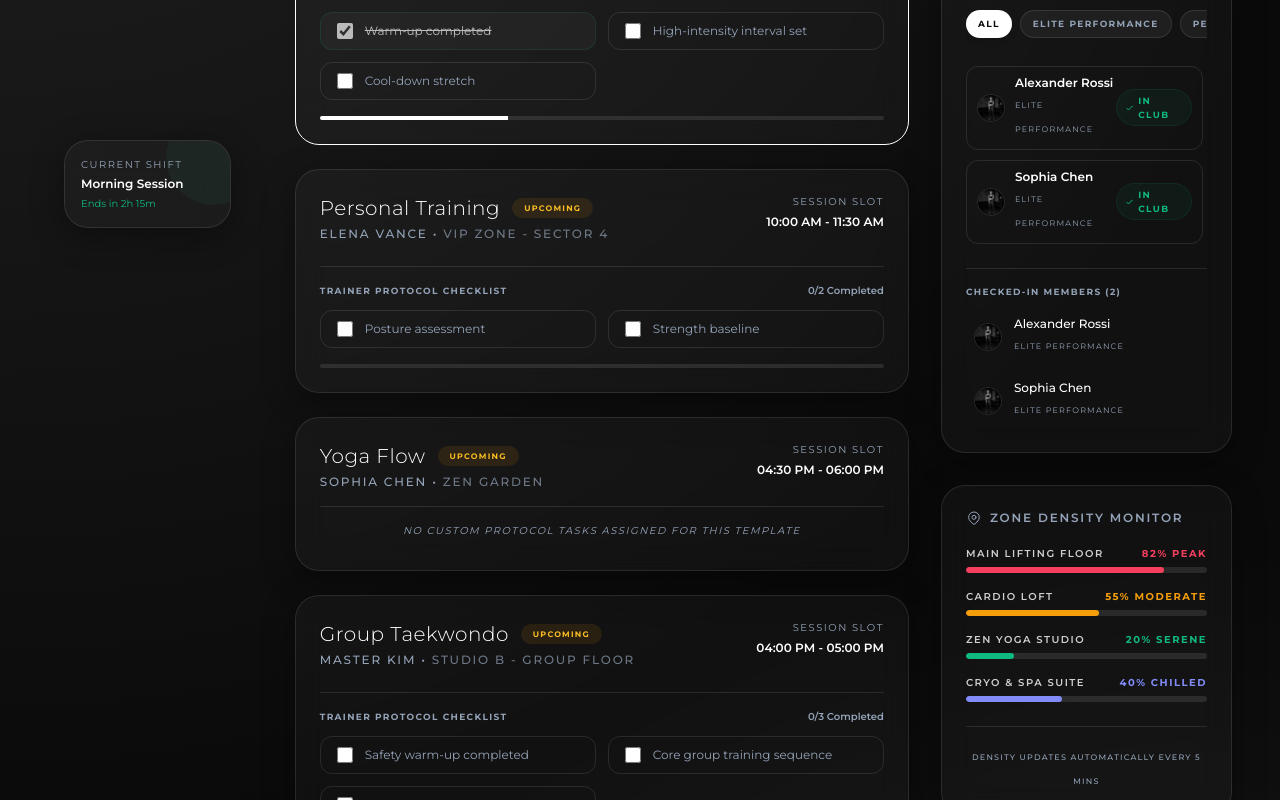
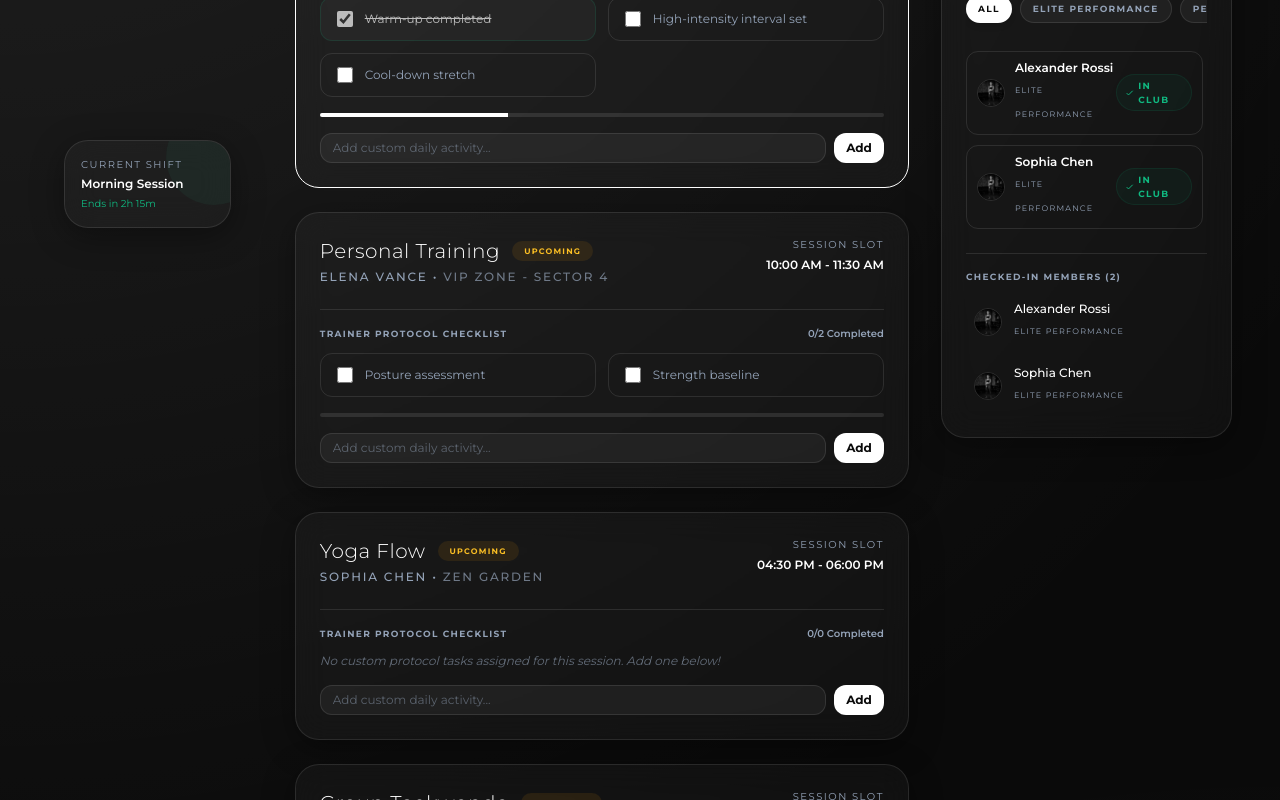
Before and after one commit to Bigu-16/Gym-membership, a React (Vite) app: page / in a window 1280 px wide. Shown: the part 540-1340 px from the top of the page. Built offline with nearby package versions, Linux system fonts and the light colour scheme.

Commit message:
feat: add persistent session checklist management with CRUD functionality and update dashboard in-club member tracking

```diff
--- a/src/App.jsx
+++ b/src/App.jsx
@@ -99,6 +99,7 @@ const App = () => {
   ]);
 
   const [sessions, setSessions] = useState(MOCK_SESSIONS);
+  const [inClubList, setInClubList] = useState([1, 4]);
 
   const [scheduleTemplates, setScheduleTemplates] = useState(() => {
     const saved = localStorage.getItem('gym_schedule_templates');
@@ -210,7 +211,7 @@ const App = () => {
             </div>
             <div className="glass-card px-6 py-3">
               <span className="text-[10px] uppercase tracking-luxury text-[var(--text-secondary)] block mb-1">Active Now</span>
-              <span className="text-2xl font-semibold text-emerald-500 dark:text-emerald-400">12</span>
+              <span className="text-2xl font-semibold text-emerald-500 dark:text-emerald-400">{inClubList.length}</span>
             </div>
           </div>
         </header>
@@ -245,6 +246,8 @@ const App = () => {
               setSessions={setSessions}
               scheduleTemplates={scheduleTemplates}
               onTabChange={setActiveTab}
+              inClubList={inClubList}
+              setInClubList={setInClubList}
             />
           ) : (
             <div className="flex flex-col items-center justify-center min-h-[50vh] glass-card p-12 text-center">
--- a/src/components/DashboardOverview.jsx
+++ b/src/components/DashboardOverview.jsx
@@ -1,11 +1,22 @@
 import React, { useState, useEffect } from 'react';
 
-const DashboardOverview = ({ members, sessions, setSessions, scheduleTemplates = [], onTabChange }) => {
+const DashboardOverview = ({ members, sessions, setSessions, scheduleTemplates = [], onTabChange, inClubList, setInClubList }) => {
   const [searchTerm, setSearchTerm] = useState('');
   const [showCheckInSuccess, setShowCheckInSuccess] = useState(null);
-  const [inClubList, setInClubList] = useState([1, 4]); // Member IDs currently in the club
   const [selectedCategory, setSelectedCategory] = useState('All');
-  const [localChecklists, setLocalChecklists] = useState({});
+  const [localChecklists, setLocalChecklists] = useState(() => {
+    try {
+      const saved = localStorage.getItem('gym_session_checklists');
+      return saved ? JSON.parse(saved) : {};
+    } catch (e) {
+      return {};
+    }
+  });
+
+  useEffect(() => {
+    localStorage.setItem('gym_session_checklists', JSON.stringify(localChecklists));
+  }, [localChecklists]);
+
 
   // Merge custom sessions with mapped schedule templates to represent live scheduled classes (e.g. Muay Thai, Taekwondo, Fitness)
   const allSessions = React.useMemo(() => {
@@ -129,34 +140,48 @@ const DashboardOverview = ({ members, sessions, setSessions, scheduleTemplates =
 
   // Toggle checklist item for sessions
   const handleToggleChecklist = (sessionId, itemId) => {
-    if (typeof sessionId === 'string' && sessionId.startsWith('template-')) {
     setLocalChecklists(prev => {
-        const checkedList = prev[sessionId] || [];
-        const exists = checkedList.includes(itemId);
+      const currentList = prev[sessionId] || (allSessions.find(s => s.id === sessionId)?.checklist || []);
+      const updatedList = currentList.map(item =>
+        item.id === itemId ? { ...item, checked: !item.checked } : item
+      );
       return {
         ...prev,
-          [sessionId]: exists
-            ? checkedList.filter(id => id !== itemId)
-            : [...checkedList, itemId]
+        [sessionId]: updatedList
       };
     });
-      return;
-    }
+  };
 
-    setSessions(prev => prev.map(session => {
-      if (session.id === sessionId) {
+  // Add dynamic custom checklist item to a specific session
+  const handleAddChecklistItem = (sessionId, text) => {
+    if (!text.trim()) return;
+    setLocalChecklists(prev => {
+      const currentList = prev[sessionId] || (allSessions.find(s => s.id === sessionId)?.checklist || []);
+      const newItem = {
+        id: Date.now(),
+        text: text.trim(),
+        checked: false
+      };
       return {
-          ...session,
-          checklist: session.checklist.map(item => {
-            if (item.id === itemId) {
-              return { ...item, checked: !item.checked };
-            }
-            return item;
-          })
+        ...prev,
+        [sessionId]: [...currentList, newItem]
       };
-      }
-      return session;
-    }));
+    });
+  };
+
+  // Remove dynamic custom checklist item from a specific session
+  const handleDeleteChecklistItem = (sessionId, itemId) => {
+    const isConfirmed = window.confirm("Are you sure you want to delete this task from the checklist?");
+    if (!isConfirmed) return;
+
+    setLocalChecklists(prev => {
+      const currentList = prev[sessionId] || (allSessions.find(s => s.id === sessionId)?.checklist || []);
+      const updatedList = currentList.filter(item => item.id !== itemId);
+      return {
+        ...prev,
+        [sessionId]: updatedList
+      };
+    });
   };
 
   // Check in a member
@@ -206,7 +231,7 @@ const DashboardOverview = ({ members, sessions, setSessions, scheduleTemplates =
       )}
 
       {/* Grid of Key Performance Stats */}
-      <div className="grid grid-cols-1 md:grid-cols-2 lg:grid-cols-4 gap-6">
+      <div className="grid grid-cols-1 md:grid-cols-2 lg:grid-cols-3 gap-6">
         {/* Total Members */}
         <div
           onClick={() => onTabChange('members')}
@@ -291,25 +316,7 @@ const DashboardOverview = ({ members, sessions, setSessions, scheduleTemplates =
           </div>
         </div>
 
-        {/* Active Trainers */}
-        <div className="glass-card p-6 relative overflow-hidden">
-          <div className="flex justify-between items-start mb-4">
-            <div>
-              <span className="text-[10px] uppercase tracking-luxury text-[var(--text-secondary)] block mb-1">Active Coaching</span>
-              <span className="text-3xl font-light tracking-wide">3 <span className="text-xs text-[var(--text-secondary)]">On Duty</span></span>
-            </div>
-            <div className="p-3 bg-[var(--card-hover)] rounded-xl">
-              <svg className="w-5 h-5" fill="none" viewBox="0 0 24 24" stroke="currentColor">
-                <path strokeLinecap="round" strokeLinejoin="round" strokeWidth={1.5} d="M16 7a4 4 0 11-8 0 4 4 0 018 0zM12 14a7 7 0 00-7 7h14a7 7 0 00-7-7z" />
-              </svg>
-            </div>
-          </div>
-          <div className="flex -space-x-2 overflow-hidden mt-2">
-            <div className="inline-block h-6 w-6 rounded-full ring-2 ring-[var(--bg-primary)] bg-neutral-800 text-[10px] flex items-center justify-center font-bold">MT</div>
-            <div className="inline-block h-6 w-6 rounded-full ring-2 ring-[var(--bg-primary)] bg-emerald-800 text-[10px] flex items-center justify-center font-bold">EV</div>
-            <div className="inline-block h-6 w-6 rounded-full ring-2 ring-[var(--bg-primary)] bg-indigo-800 text-[10px] flex items-center justify-center font-bold">SC</div>
-          </div>
-        </div>
+
       </div>
 
       {/* Main Two-Column Layout */}
@@ -334,12 +341,9 @@ const DashboardOverview = ({ members, sessions, setSessions, scheduleTemplates =
           <div className="space-y-6">
             {allSessions.map((session) => {
               const isProgress = session.status === 'in-progress';
-              const totalTasks = session.checklist?.length || 0;
-              const completedTasks = session.checklist?.filter(item => {
-                return typeof session.id === 'string' && session.id.startsWith('template-')
-                  ? (localChecklists[session.id]?.includes(item.id) || false)
-                  : item.checked;
-              }).length || 0;
+              const sessionChecklist = localChecklists[session.id] || session.checklist || [];
+              const totalTasks = sessionChecklist.length;
+              const completedTasks = sessionChecklist.filter(item => item.checked).length;
               const progressPercentage = totalTasks > 0 ? (completedTasks / totalTasks) * 100 : 0;
 
               return (
@@ -377,59 +381,88 @@ const DashboardOverview = ({ members, sessions, setSessions, scheduleTemplates =
                   </div>
 
                   {/* Checklist & Micro-Tasks */}
-                  {totalTasks > 0 && (
                   <div className="mt-6 pt-4 border-t border-[var(--glass-border)]">
                     <div className="flex justify-between items-center mb-3">
                       <span className="text-[9px] uppercase tracking-luxury text-[var(--text-secondary)] font-bold">Trainer Protocol Checklist</span>
                       <span className="text-[10px] font-semibold text-[var(--text-secondary)]">{completedTasks}/{totalTasks} Completed</span>
                     </div>
 
-                      {/* Interactive Checkboxes */}
+                    {totalTasks > 0 ? (
+                      /* Interactive Checkboxes */
                       <div className="grid grid-cols-1 md:grid-cols-2 gap-3 mb-4">
-                        {session.checklist.map((item) => {
-                          const isChecked = typeof session.id === 'string' && session.id.startsWith('template-')
-                            ? (localChecklists[session.id]?.includes(item.id) || false)
-                            : item.checked;
-
-                          return (
-                            <label
+                        {sessionChecklist.map((item) => (
+                          <div
                             key={item.id}
-                              className={`flex items-center gap-3 px-4 py-2.5 rounded-xl border text-xs transition-all duration-300 cursor-pointer ${
-                                isChecked
+                            className={`flex items-center justify-between px-4 py-2.5 rounded-xl border text-xs transition-all duration-300 group/item ${
+                              item.checked
                                 ? 'bg-[var(--card-hover)] border-emerald-500/20 text-[var(--text-primary)] opacity-70'
-                                  : 'bg-transparent border-[var(--glass-border)] text-[var(--text-secondary)] hover:border-[var(--text-primary)]'
+                                : 'bg-transparent border-[var(--glass-border)] text-[var(--text-secondary)] hover:border-[var(--text-primary)]/40'
                             }`}
                           >
+                            <label className="flex items-center gap-3 cursor-pointer flex-grow select-none">
                               <input
                                 type="checkbox"
-                                checked={isChecked}
+                                checked={item.checked}
                                 onChange={() => handleToggleChecklist(session.id, item.id)}
                                 className="w-4 h-4 rounded border-[var(--glass-border)] accent-[var(--text-primary)] bg-transparent cursor-pointer"
                               />
-                              <span className={isChecked ? 'line-through' : ''}>{item.text}</span>
+                              <span className={item.checked ? 'line-through' : ''}>{item.text}</span>
                             </label>
-                          );
-                        })}
+                            <button
+                              type="button"
+                              onClick={() => handleDeleteChecklistItem(session.id, item.id)}
+                              className="text-[var(--text-secondary)] hover:text-rose-500 transition-colors p-1 rounded-md opacity-0 group-hover/item:opacity-100 focus:opacity-100"
+                              title="Delete task"
+                            >
+                              <svg className="w-3.5 h-3.5" fill="none" viewBox="0 0 24 24" stroke="currentColor">
+                                <path strokeLinecap="round" strokeLinejoin="round" strokeWidth={2} d="M6 18L18 6M6 6l12 12" />
+                              </svg>
+                            </button>
                           </div>
+                        ))}
+                      </div>
+                    ) : (
+                      <p className="text-xs text-[var(--text-secondary)] opacity-60 italic mb-4">
+                        No custom protocol tasks assigned for this session. Add one below!
+                      </p>
+                    )}
 
-                      {/* Custom checklist progress bar */}
-                      <div className="w-full h-1 bg-[var(--glass-border)] rounded-full overflow-hidden">
+                    {/* Progress Bar */}
+                    {totalTasks > 0 && (
+                      <div className="w-full h-1 bg-[var(--glass-border)] rounded-full overflow-hidden mb-4">
                         <div
                           className="h-full bg-[var(--text-primary)] transition-all duration-500"
                           style={{ width: `${progressPercentage}%` }}
                         ></div>
                       </div>
-                    </div>
                     )}
 
-                  {/* No checklist items state */}
-                  {totalTasks === 0 && (
-                    <div className="mt-4 pt-4 border-t border-[var(--glass-border)] text-center py-2">
-                      <p className="text-[10px] uppercase tracking-luxury text-[var(--text-secondary)] italic">
-                        No custom protocol tasks assigned for this template
-                      </p>
+                    {/* Form to add custom checklist item on the fly */}
+                    <form
+                      onSubmit={(e) => {
+                        e.preventDefault();
+                        const input = e.target.elements.newItemText;
+                        handleAddChecklistItem(session.id, input.value);
+                        input.value = '';
+                      }}
+                      className="flex gap-2"
+                    >
+                      <input
+                        type="text"
+                        required
+                        name="newItemText"
+                        placeholder="Add custom daily activity..."
+                        className="flex-grow bg-[var(--card-hover)] border border-[var(--glass-border)] rounded-xl px-3 py-1.5 text-xs text-[var(--text-primary)] focus:outline-none focus:border-[var(--text-primary)] transition-colors placeholder:text-[var(--text-secondary)] placeholder:opacity-50"
+                      />
+                      <button
+                        type="submit"
+                        className="px-3 py-1.5 rounded-xl bg-[var(--text-primary)] text-[var(--bg-primary)] text-xs font-bold hover:scale-[1.02] active:scale-95 transition-all"
+                      >
+                        Add
+                      </button>
+                    </form>
                   </div>
-                  )}
+
                 </div>
               );
             })}
@@ -645,68 +678,7 @@ const DashboardOverview = ({ members, sessions, setSessions, scheduleTemplates =
             </div>
           </div>
 
-          {/* Zone Occupancy Hotspots */}
-          <div className="glass-card p-6 border border-[var(--glass-border)]">
-            <h3 className="text-xs uppercase tracking-luxury text-[var(--text-secondary)] font-semibold mb-5 flex items-center gap-2">
-              <svg className="w-4 h-4" fill="none" viewBox="0 0 24 24" stroke="currentColor">
-                <path strokeLinecap="round" strokeLinejoin="round" strokeWidth={1.5} d="M17.657 16.657L13.414 20.9a1.998 1.998 0 01-2.827 0l-4.244-4.243a8 8 0 1111.314 0z" />
-                <path strokeLinecap="round" strokeLinejoin="round" strokeWidth={1.5} d="M15 11a3 3 0 11-6 0 3 3 0 016 0z" />
-              </svg>
-              Zone Density Monitor
-            </h3>
 
-            <div className="space-y-4">
-              {/* Zone 1 */}
-              <div>
-                <div className="flex justify-between items-center text-[10px] uppercase tracking-luxury mb-1.5">
-                  <span className="font-semibold text-[var(--text-primary)] opacity-80">Main Lifting Floor</span>
-                  <span className="text-rose-500 font-bold">82% Peak</span>
-                </div>
-                <div className="w-full h-1.5 bg-[var(--glass-border)] rounded-full overflow-hidden">
-                  <div className="h-full bg-rose-500 rounded-full" style={{ width: '82%' }}></div>
-                </div>
-              </div>
-
-              {/* Zone 2 */}
-              <div>
-                <div className="flex justify-between items-center text-[10px] uppercase tracking-luxury mb-1.5">
-                  <span className="font-semibold text-[var(--text-primary)] opacity-80">Cardio Loft</span>
-                  <span className="text-amber-500 font-bold">55% Moderate</span>
-                </div>
-                <div className="w-full h-1.5 bg-[var(--glass-border)] rounded-full overflow-hidden">
-                  <div className="h-full bg-amber-500 rounded-full" style={{ width: '55%' }}></div>
-                </div>
-              </div>
-
-              {/* Zone 3 */}
-              <div>
-                <div className="flex justify-between items-center text-[10px] uppercase tracking-luxury mb-1.5">
-                  <span className="font-semibold text-[var(--text-primary)] opacity-80">Zen Yoga Studio</span>
-                  <span className="text-emerald-500 font-bold">20% Serene</span>
-                </div>
-                <div className="w-full h-1.5 bg-[var(--glass-border)] rounded-full overflow-hidden">
-                  <div className="h-full bg-emerald-500 rounded-full" style={{ width: '20%' }}></div>
-                </div>
-              </div>
-
-              {/* Zone 4 */}
-              <div>
-                <div className="flex justify-between items-center text-[10px] uppercase tracking-luxury mb-1.5">
-                  <span className="font-semibold text-[var(--text-primary)] opacity-80">Cryo & Spa Suite</span>
-                  <span className="text-indigo-400 font-bold">40% Chilled</span>
-                </div>
-                <div className="w-full h-1.5 bg-[var(--glass-border)] rounded-full overflow-hidden">
-                  <div className="h-full bg-indigo-400 rounded-full" style={{ width: '40%' }}></div>
-                </div>
-              </div>
-            </div>
-
-            <div className="mt-6 pt-4 border-t border-[var(--glass-border)] text-center">
-              <span className="text-[8px] uppercase tracking-luxury text-[var(--text-secondary)] font-medium">
-                Density updates automatically every 5 mins
-              </span>
-            </div>
-          </div>
         </div>
       </div>
     </div>
--- a/src/components/Schedule.jsx
+++ b/src/components/Schedule.jsx
@@ -52,6 +52,62 @@ const Schedule = ({
   const [selectedTemplateCategory, setSelectedTemplateCategory] = useState('All');
   const [currentDate, setCurrentDate] = useState(new Date());
   const [selectedSession, setSelectedSession] = useState(null);
+  const [localChecklists, setLocalChecklists] = useState(() => {
+    try {
+      const saved = localStorage.getItem('gym_session_checklists');
+      return saved ? JSON.parse(saved) : {};
+    } catch (e) {
+      return {};
+    }
+  });
+
+  useEffect(() => {
+    localStorage.setItem('gym_session_checklists', JSON.stringify(localChecklists));
+  }, [localChecklists]);
+
+  const handleToggleChecklist = (sessionId, itemId) => {
+    setLocalChecklists(prev => {
+      const currentList = prev[sessionId] || (sessions.find(s => s.id === sessionId)?.checklist || []);
+      const updatedList = currentList.map(item =>
+        item.id === itemId ? { ...item, checked: !item.checked } : item
+      );
+      return {
+        ...prev,
+        [sessionId]: updatedList
+      };
+    });
+  };
+
+  const handleAddChecklistItem = (sessionId, text) => {
+    if (!text.trim()) return;
+    setLocalChecklists(prev => {
+      const currentList = prev[sessionId] || (sessions.find(s => s.id === sessionId)?.checklist || []);
+      const newItem = {
+        id: Date.now(),
+        text: text.trim(),
+        checked: false
+      };
+      return {
+        ...prev,
+        [sessionId]: [...currentList, newItem]
+      };
+    });
+  };
+
+  const handleDeleteChecklistItem = (sessionId, itemId) => {
+    const isConfirmed = window.confirm("Are you sure you want to delete this task from the checklist?");
+    if (!isConfirmed) return;
+
+    setLocalChecklists(prev => {
+      const currentList = prev[sessionId] || (sessions.find(s => s.id === sessionId)?.checklist || []);
+      const updatedList = currentList.filter(item => item.id !== itemId);
+      return {
+        ...prev,
+        [sessionId]: updatedList
+      };
+    });
+  };
+
   const [timeLeft, setTimeLeft] = useState('');
 
   // Create Template form state
@@ -888,16 +944,26 @@ const Schedule = ({
             </div>
 
             <div className="space-y-6 flex-grow">
+              {(() => {
+                const sessionChecklist = localChecklists[selectedSession.id] || selectedSession.checklist || [];
+                const totalTasks = sessionChecklist.length;
+                const completedTasks = sessionChecklist.filter(item => item.checked).length;
+
+                return (
                   <div className="bg-[var(--bg-primary)] p-6 rounded-[32px] border border-[var(--glass-border)]">
                     <div className="flex justify-between items-center mb-4">
                       <h3 className="text-xs uppercase tracking-luxury font-bold">Session Checklist</h3>
                       <span className="text-[10px] text-[var(--text-secondary)]">
-                    {selectedSession.checklist.filter(c => c.checked).length} / {selectedSession.checklist.length}
+                        {completedTasks} / {totalTasks}
                       </span>
                     </div>
-                <div className="space-y-3">
-                  {selectedSession.checklist.length > 0 ? selectedSession.checklist.map(item => (
-                    <div key={item.id} className="flex items-center gap-3 group cursor-pointer">
+                    <div className="space-y-3 mb-4">
+                      {sessionChecklist.length > 0 ? sessionChecklist.map(item => (
+                        <div key={item.id} className="flex items-center justify-between group cursor-pointer">
+                          <div
+                            onClick={() => handleToggleChecklist(selectedSession.id, item.id)}
+                            className="flex items-center gap-3 flex-grow"
+                          >
                             <div className={cn(
                               "w-5 h-5 rounded-md border flex items-center justify-center transition-all",
                               item.checked ? "bg-[var(--accent-color)] border-transparent" : "border-[var(--glass-border)] group-hover:border-[var(--text-secondary)]"
@@ -905,17 +971,52 @@ const Schedule = ({
                               {item.checked && <CheckCircle2 size={12} className="text-white" />}
                             </div>
                             <span className={cn(
-                        "text-sm transition-all",
+                              "text-sm transition-all select-none",
                               item.checked ? "text-[var(--text-secondary)] line-through" : "text-[var(--text-primary)]"
                             )}>
                               {item.text}
                             </span>
                           </div>
+                          <button
+                            type="button"
+                            onClick={() => handleDeleteChecklistItem(selectedSession.id, item.id)}
+                            className="text-[var(--text-secondary)] hover:text-rose-500 transition-colors p-1 rounded-md opacity-0 group-hover:opacity-100 focus:opacity-100"
+                            title="Delete task"
+                          >
+                            <X size={14} />
+                          </button>
+                        </div>
                       )) : (
-                    <p className="text-xs text-[var(--text-secondary)] opacity-60">No checklist items for this session type.</p>
+                        <p className="text-xs text-[var(--text-secondary)] opacity-60 italic">No tasks assigned for today. Add one below!</p>
                       )}
                     </div>
+
+                    <form
+                      onSubmit={(e) => {
+                        e.preventDefault();
+                        const input = e.target.elements.newItemText;
+                        handleAddChecklistItem(selectedSession.id, input.value);
+                        input.value = '';
+                      }}
+                      className="flex gap-2"
+                    >
+                      <input
+                        type="text"
+                        required
+                        name="newItemText"
+                        placeholder="Add custom daily activity..."
+                        className="flex-grow bg-[var(--card-hover)] border border-[var(--glass-border)] rounded-xl px-3 py-1.5 text-xs text-[var(--text-primary)] focus:outline-none focus:border-[var(--text-primary)] transition-colors placeholder:text-[var(--text-secondary)] placeholder:opacity-50"
+                      />
+                      <button
+                        type="submit"
+                        className="px-3 py-1.5 rounded-xl bg-[var(--text-primary)] text-[var(--bg-primary)] text-xs font-bold hover:scale-[1.02] active:scale-95 transition-all"
+                      >
+                        Add
+                      </button>
+                    </form>
                   </div>
+                );
+              })()}
 
               {selectedSession.status === 'in-progress' && (
                 <div className="glass-card p-6 border-[var(--accent-color)] border-opacity-30 bg-[var(--accent-color)] bg-opacity-5">
```
Lines whose indentation alone changed are shown as unchanged.
